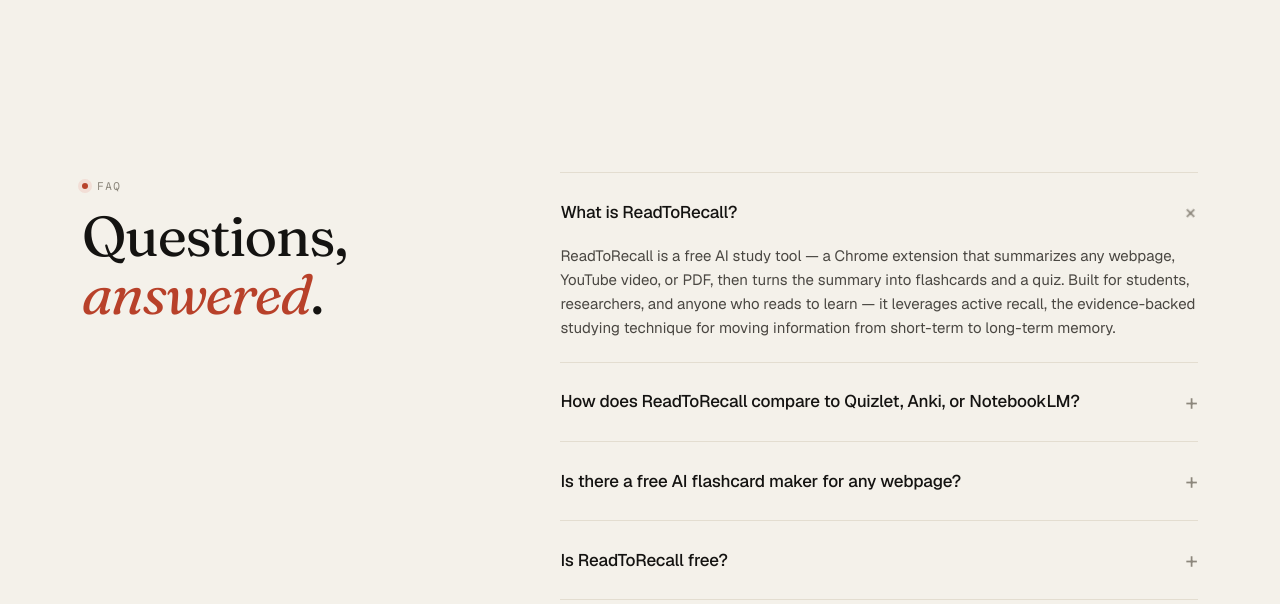
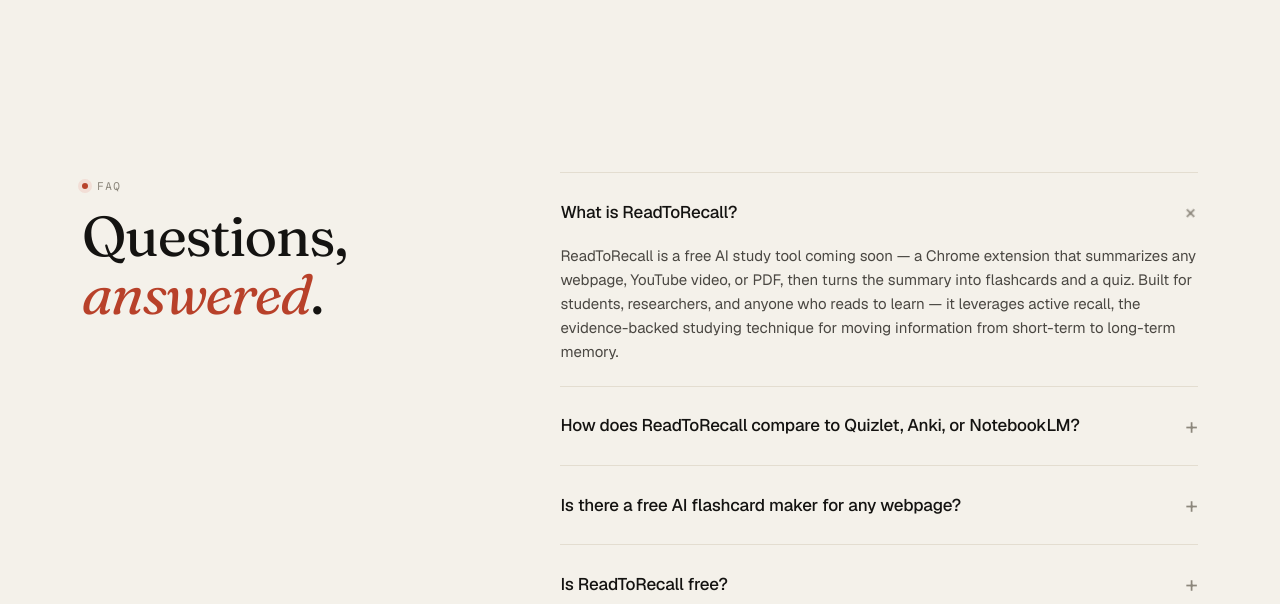
Before and after one commit to newtricksterx/sum-ai, a Django app: page / in a window 1280 px wide. Shown: the part 4355-4959 px from the top of the page. Run offline with Django 5.2, Linux system fonts and the light colour scheme; parts of the project's set-up code (start-up, migrations or seed data) failed here and were passed over.

Commit message:
coming soon message

```diff
--- a/backend/api/templates/landing-page/index.html
+++ b/backend/api/templates/landing-page/index.html
@@ -147,7 +147,7 @@
       "name": "What is ReadToRecall?",
       "acceptedAnswer": {
         "@type": "Answer",
-        "text": "ReadToRecall is a free AI study tool — a Chrome extension that summarizes any webpage, YouTube video, or PDF, then turns the summary into flashcards and a quiz. It is built for students, researchers, and anyone who reads to learn, and uses active recall — the evidence-backed studying technique for moving information from short-term to long-term memory."
+        "text": "ReadToRecall is a free AI study tool coming soon — a Chrome extension that summarizes any webpage, YouTube video, or PDF, then turns the summary into flashcards and a quiz. It is built for students, researchers, and anyone who reads to learn, and uses active recall — the evidence-backed studying technique for moving information from short-term to long-term memory."
       }
     },
     {
@@ -718,7 +718,7 @@
       <div>
         <details open>
           <summary>What is ReadToRecall?</summary>
-          <p>ReadToRecall is a free AI study tool — a Chrome extension that summarizes any webpage, YouTube video, or PDF, then turns the summary into flashcards and a quiz. Built for students, researchers, and anyone who reads to learn — it leverages active recall, the evidence-backed studying technique for moving information from short-term to long-term memory.</p>
+          <p>ReadToRecall is a free AI study tool coming soon — a Chrome extension that summarizes any webpage, YouTube video, or PDF, then turns the summary into flashcards and a quiz. Built for students, researchers, and anyone who reads to learn — it leverages active recall, the evidence-backed studying technique for moving information from short-term to long-term memory.</p>
         </details>
         <details>
           <summary>How does ReadToRecall compare to Quizlet, Anki, or NotebookLM?</summary>
```
